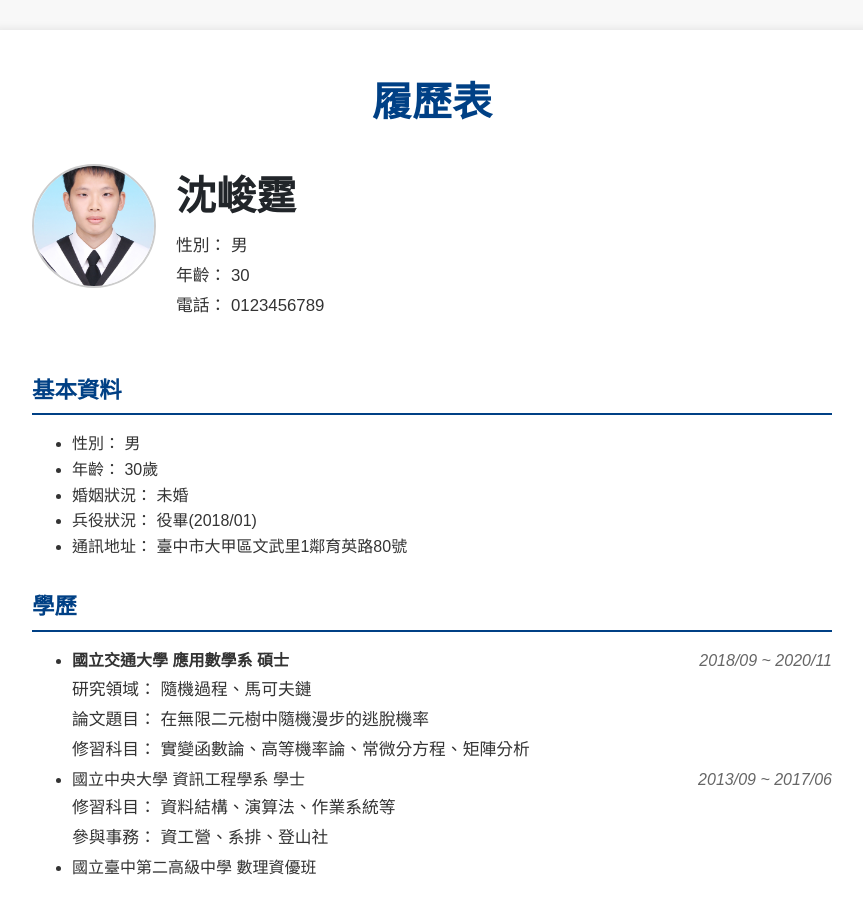
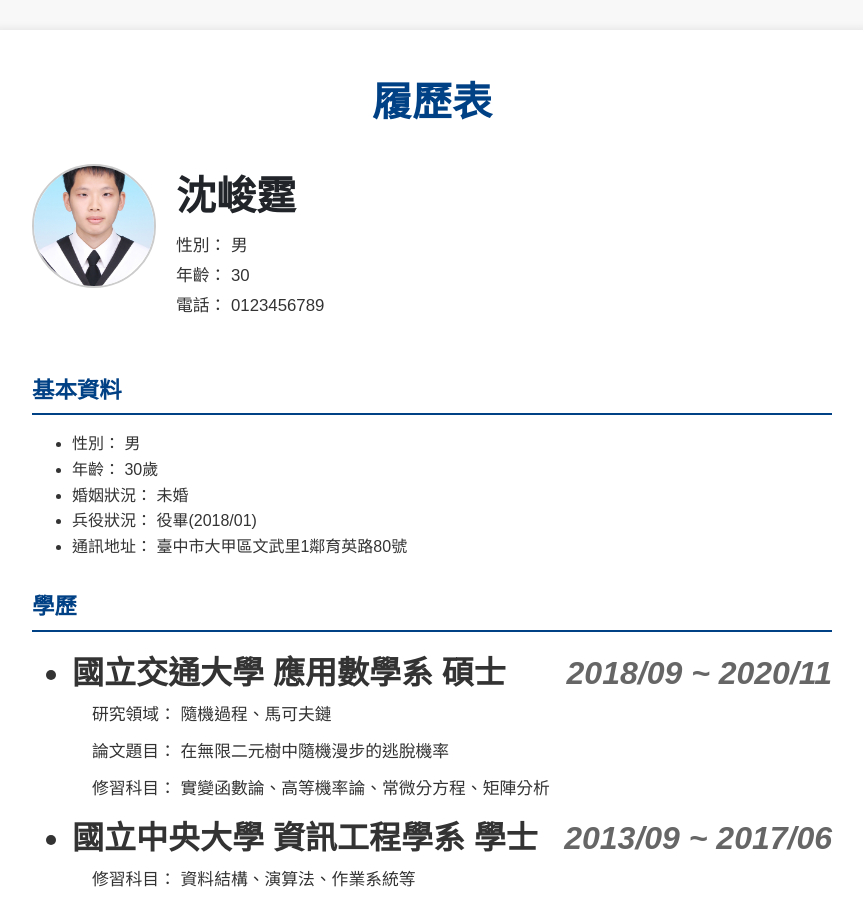
Before and after one commit to s911128/s911128.github.io, a plain HTML site: page index.html in a window 1280 px wide. Shown: the top 897 px of the page, without its empty margins (208-1071 px from the left). Drawn offline with Linux system fonts and the light colour scheme.

Commit message:
第5次排版

```diff
--- a/index.html
+++ b/index.html
@@ -85,6 +85,12 @@
         }
 
         /* 3. 學歷、經歷的內容排版 */
+
+        .important {
+            font-size: 2em;
+            font-weight: bold;
+        }
+
         .item-period {
             font-style: italic;
             color: #666;
@@ -92,7 +98,7 @@
         }
 
         .education-item p{
-            margin: 3px 0;
+            margin: 3px 0 10px 20px;
             font-size: 1.05em; /* 稍微放大其他資訊 */
         }
 
@@ -237,13 +243,13 @@
         <div class="section-title">學歷</div>
         <section class="section-content">
             <ul>
-                <li><strong>國立交通大學 應用數學系 碩士</strong><span class="item-period">2018/09 ~ 2020/11</span></li>
+                <li class="important">國立交通大學 應用數學系 碩士<span class="item-period">2018/09 ~ 2020/11</span></li>
                 <div class="education-item">
                     <p>研究領域： 隨機過程、馬可夫鏈</p>
                     <p>論文題目： 在無限二元樹中隨機漫步的逃脫機率</p>
                     <p>修習科目： 實變函數論、高等機率論、常微分方程、矩陣分析</p>
                 </div>
-                <li>國立中央大學 資訊工程學系 學士<span class="item-period">2013/09 ~ 2017/06</span></li>
+                <li class="important">國立中央大學 資訊工程學系 學士<span class="item-period">2013/09 ~ 2017/06</span></li>
                 <div class="education-item">
                     <p>修習科目： 資料結構、演算法、作業系統等</p>
                     <p>參與事務： 資工營、系排、登山社</p>
```
